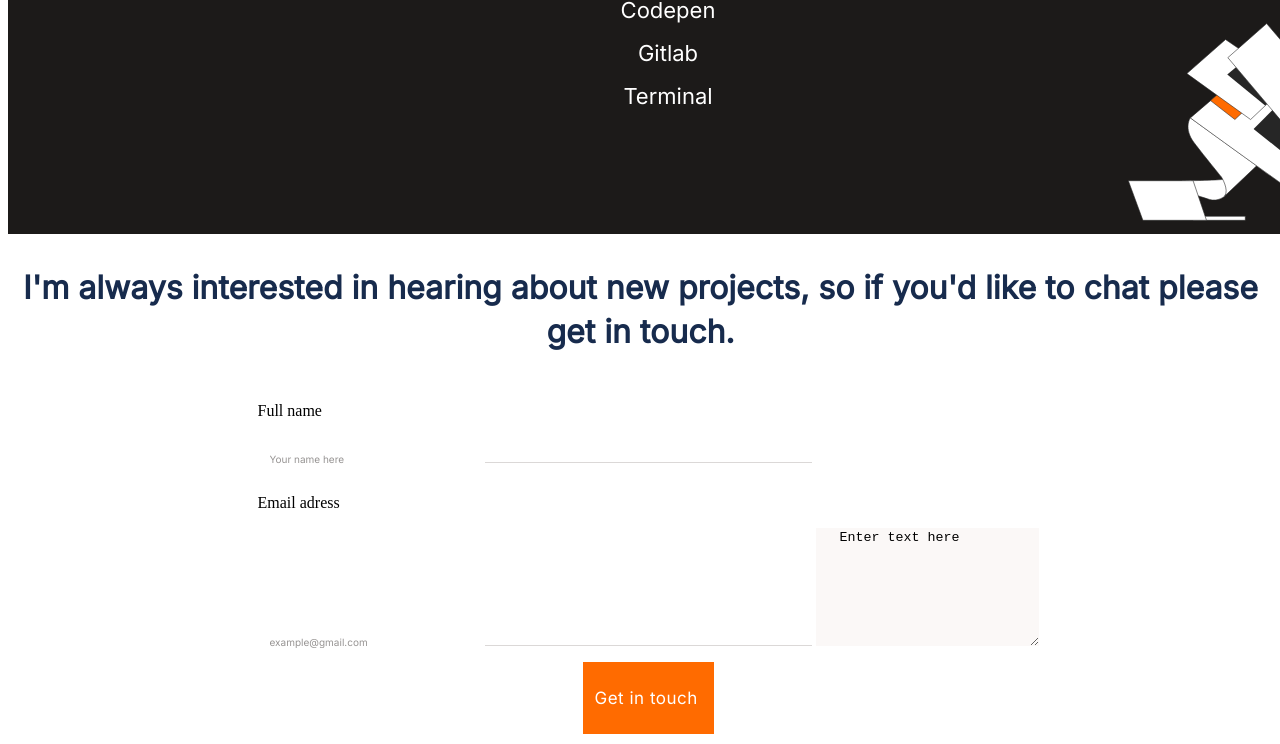
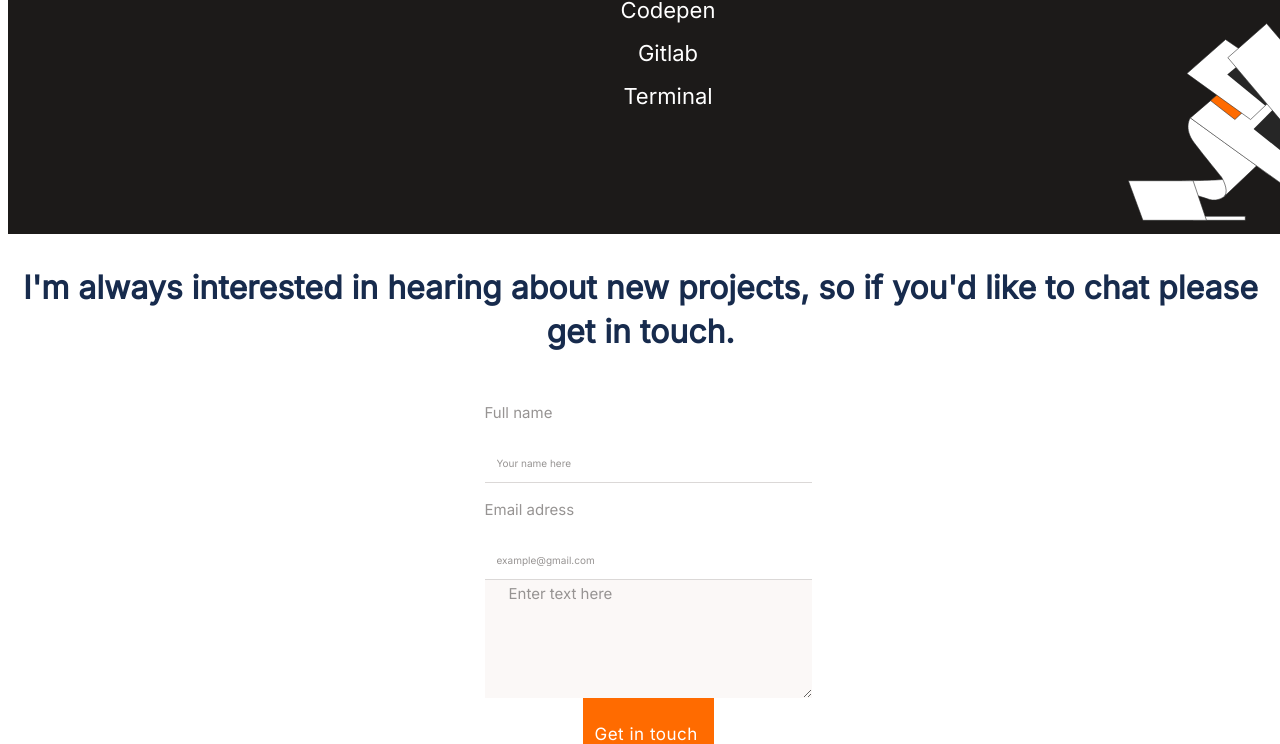
Before and after one commit to Zuz4n/Portfolio-setup-and-mobile-first, a website: page Index.html in a window 1280 px wide. Shown: the part 5805-6549 px from the top of the page. Drawn offline with Linux system fonts and the light colour scheme.

Commit message:
Updated color hover

```diff
--- a/style.css
+++ b/style.css
@@ -175,7 +175,7 @@ body {
   color: #ff6b00;
   border-color: #ff6b00;
   background: #fff5e1;
-  border: 1px solid black;
+  border: 1px solid #f55800;
 }
 
 .b1:disabled {
@@ -401,7 +401,7 @@ body {
   padding-right: 30px;
 }
 
-.fill {
+.data {
   font-family: var(--v5);
   font-style: normal;
   font-weight: 400;
@@ -410,6 +410,14 @@ body {
   display: flex;
   align-items: center;
   color: #979493;
+}
+
+.fillbar {
+  color: #dbd8d7;
+  height: 1px;
+  left: 0;
+  right: 0;
+  bottom: 0;
 }
 
 textarea {
@@ -444,7 +452,7 @@ input {
   justify-content: space-between;
 }
 
-.cuadrollenado {
+.form {
   display: flex;
   flex-direction: column;
   justify-content: space-between;
```
